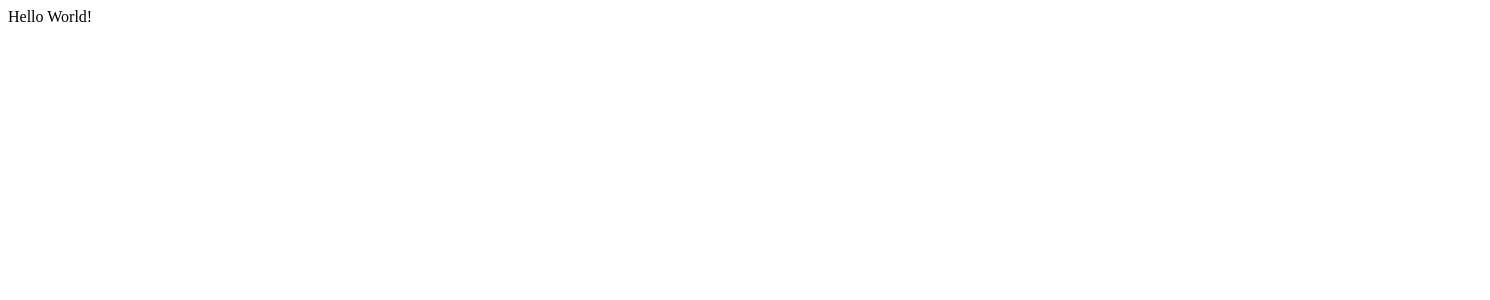
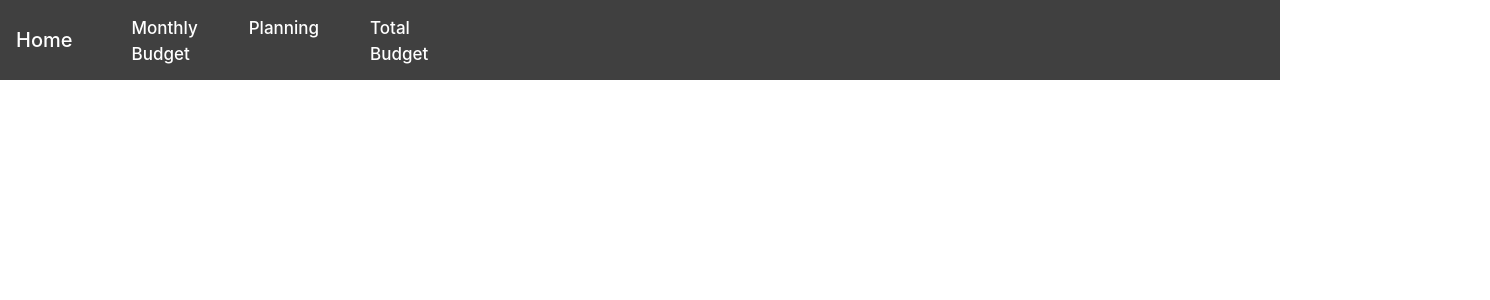
Before and after one commit to Clare-Meng/Finance-Management-App, a React (Create React App) app in the folder client/: page / in a window 1280 px wide. Shown: the top 300 px of the page, 1490 px wide, since content can reach past the window. Built offline with nearby package versions, Linux system fonts and the light colour scheme.

Commit message:
Added navigation bar

```diff
--- a/client/src/App.js
+++ b/client/src/App.js
@@ -1,10 +1,12 @@
 import React, { Component } from 'react';
+
+import NavigationBar from './NavigationBar';
 
 class App extends Component {
   render() {
     return (
       <>
-        Hello World!
+        <NavigationBar />
       </>
     );
   }
--- /dev/null
+++ b/client/src/NavigationBar.css
@@ -0,0 +1,35 @@
+/* Navigation bar background styles*/
+.bg-light {
+    background-color: #404040 !important;
+}
+
+/* Home link styling */
+.navbar-light .navbar-brand {
+    color: white;
+}
+
+.navbar-brand {
+    font-weight: 500;
+}
+
+.navbar-light .navbar-brand:hover {
+    color: #808080;
+}
+
+/* Monthly budget, planning, total budget styling */
+.navbar-light .navbar-nav .nav-link {
+    color: white;
+    font-weight: 500;
+    padding-bottom: 5px;
+    font-size: 17px;
+    margin-left: 35px;
+}
+
+.navbar-light .navbar-nav .nav-link:hover {
+    color: #808080;
+}
+
+/* Dropdown Item */
+.dropdown-toggle {
+    margin-left: 960px !important;
+}
--- /dev/null
+++ b/client/src/NavigationBar.js
@@ -0,0 +1,76 @@
+import React, { Component } from 'react';
+import {
+    Collapse,
+    Navbar,
+    NavbarToggler,
+    NavbarBrand,
+    Nav,
+    NavItem,
+    NavLink,
+    UncontrolledDropdown,
+    DropdownToggle,
+    DropdownMenu,
+    DropdownItem,
+    NavbarText
+  } from 'reactstrap';
+
+import 'bootstrap/dist/css/bootstrap.min.css';
+import './NavigationBar.css';
+
+class NavigationBar extends React.Component {
+
+    state = {
+        isOpen: false
+    }
+
+    toggle = () => {
+        this.setState({
+            isOpen: !this.state.isOpen
+        });
+    }
+
+    render() {
+        return (
+            <>
+               <div>
+                    <Navbar color="light" light expand="md">
+                        <NavbarBrand href="/">Home</NavbarBrand>
+                        <NavbarToggler onClick={this.toggle} />
+                        <Collapse isOpen={this.state.isOpen} navbar>
+                        <Nav className="mr-auto" navbar>
+                            <NavItem>
+                                <NavLink href="/monthly_budget">Monthly Budget</NavLink>
+                            </NavItem>
+                            <NavItem>
+                                <NavLink href="/">Planning</NavLink>
+                            </NavItem>
+                            <NavItem>
+                                <NavLink href="/">Total Budget</NavLink>
+                            </NavItem>
+                            <UncontrolledDropdown nav inNavbar>
+                                <DropdownToggle nav caret>
+                                    Options
+                                </DropdownToggle>
+                                <DropdownMenu right>
+                                    <DropdownItem>
+                                        Spending History
+                                    </DropdownItem>
+                                    <DropdownItem>
+                                        Budget Summary
+                                    </DropdownItem>
+                                    <DropdownItem divider />
+                                    <DropdownItem>
+                                        Sign Out
+                                    </DropdownItem>
+                                </DropdownMenu>
+                            </UncontrolledDropdown>
+                        </Nav>
+                        </Collapse>
+                    </Navbar>
+                </div>
+            </>
+        );
+    }
+}
+
+export default NavigationBar;
```
